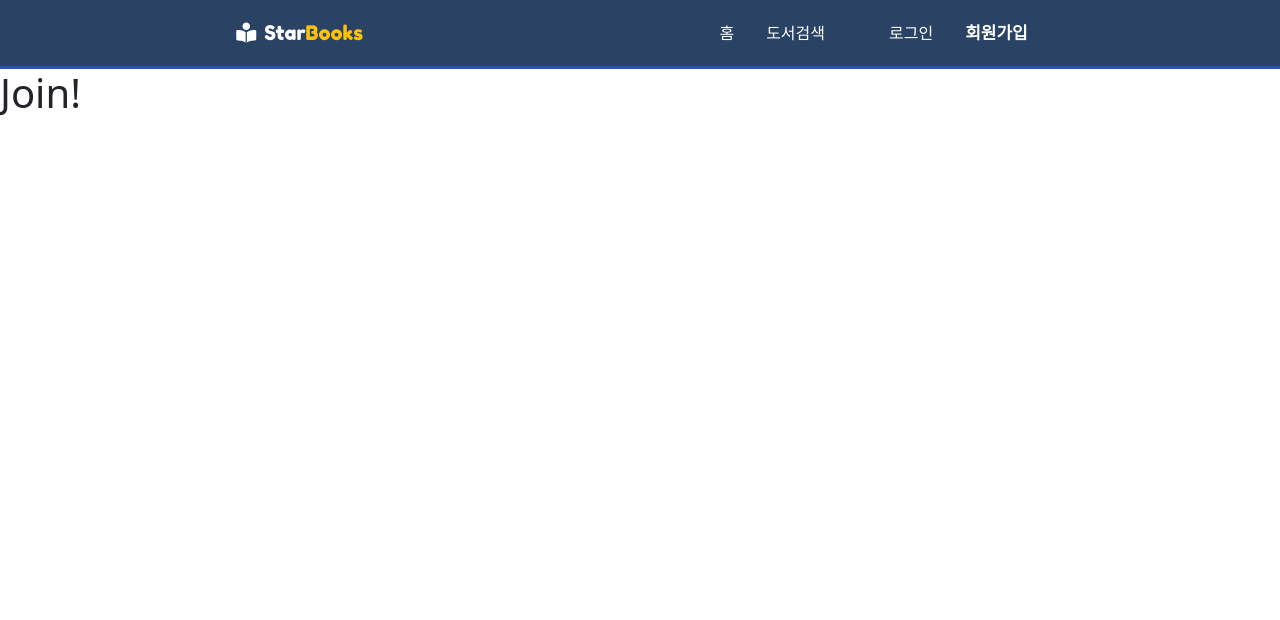
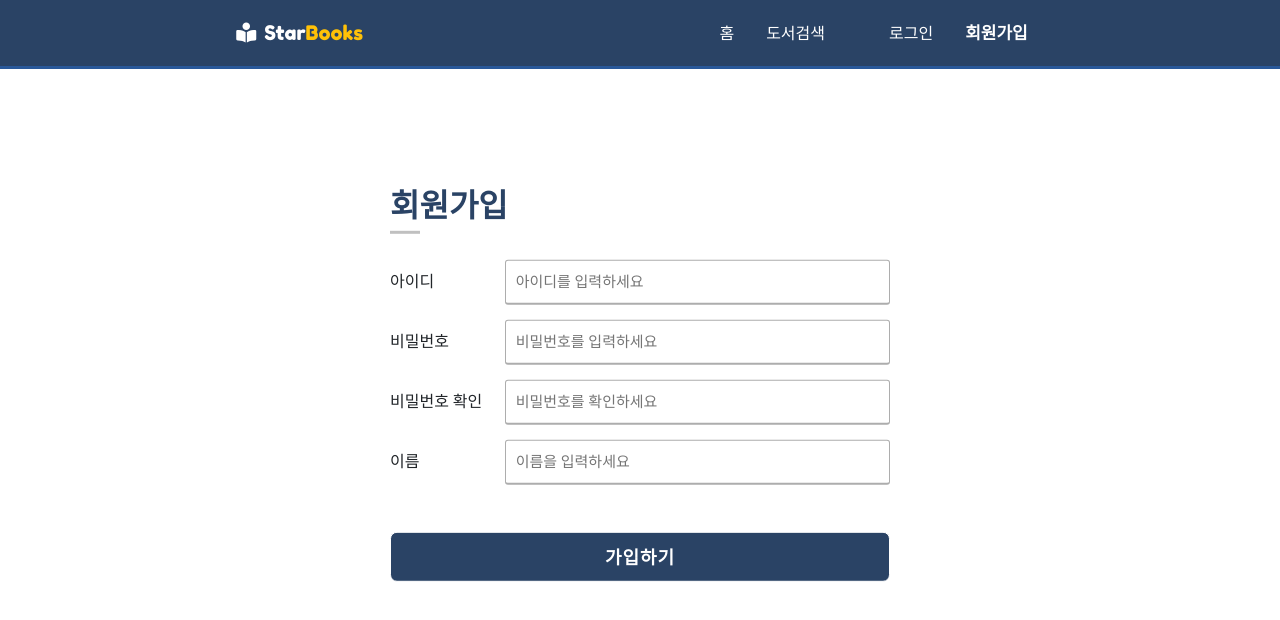
Before and after one commit to GeonwooShin/Toy-project-starbooks, a Vue app: page /#/Join in a window 1280 px wide. Shown: the top 620 px of the page. Built offline with nearby package versions, Linux system fonts and the light colour scheme.

Commit message:
회원가입 창 구현

```diff
--- a/index.html
+++ b/index.html
@@ -12,7 +12,6 @@
   <script src="https://kit.fontawesome.com/24342f7406.js" crossorigin="anonymous"></script>
   <style>
     body {
-      background-color: aqua;
       font-family: 'Roboto', sans-serif;
     }
   </style>
--- a/src/routes/Join.vue
+++ b/src/routes/Join.vue
@@ -1,3 +1,140 @@
 <template>
-  <h1>Join!</h1>
+  <section class="signup">
+    <div class="signup-container">
+      <h2>회원가입</h2>
+      <form>
+        <div class="user-details">
+          <div class="input-box">
+            <span class="details">아이디</span>
+            <input
+              type="text"
+              placeholder="아이디를 입력하세요"
+              required />
+          </div>
+          <div class="input-box">
+            <span class="details">비밀번호</span>
+            <input
+              type="text"
+              placeholder="비밀번호를 입력하세요"
+              required />
+          </div>
+          <div class="input-box">
+            <span class="details">비밀번호 확인</span>
+            <input
+              type="text"
+              placeholder="비밀번호를 확인하세요"
+              required />
+          </div>
+          <div class="input-box">
+            <span class="details">이름</span>
+            <input
+              type="text"
+              placeholder="이름을 입력하세요"
+              required />
+          </div>
+        </div>
+        <div class="button">
+          <input
+            type="submit"
+            value="가입하기" />
+        </div>
+      </form>
+    </div>
+  </section>
 </template>
+
+<script>
+export default {
+
+}
+</script>
+
+<style lang="scss" scoped>
+@import "~/scss/main";
+.signup {
+  margin: 0;
+  padding: 0;
+  font-family: 'Roboto', sans-serif;
+  .signup-container {
+    position: absolute;
+    top: 48%;
+    left: 50%;
+    transform: translate(-50%, -50%);
+    background-color: $white;
+    border-radius: 10px;
+    width: 500px;
+    h2 {
+      color: $primary;
+      font-weight: 700;
+      // text-align: center;
+      padding: 0 0 10px 0;
+      // border-bottom: 1px solid silver;
+      font-family: 'Didact Gothic', sans-serif;
+      position: relative;
+      &::before {
+        content: '';
+        position: absolute;
+        left: 0;
+        bottom: 0;
+        height: 3px;
+        width: 30px;
+        background: silver;
+      }
+    }
+    form{
+      .user-details{
+        padding: 10px 0 10px;
+        .input-box {
+          display: flex;
+          padding: 30px 0;
+          height: 55px;
+          width: 100%;
+          align-items: center;
+          justify-content: center;
+          .details {
+            width: 30%;
+            justify-content: center;
+          }
+          input {
+            width: 100%;
+            height: 45px;
+            border-radius: 3px;
+            border: 1px solid #adadad;
+            padding-left: 10px;
+            font-size: 15px;
+            outline: none;
+            border-bottom-width: 2px;
+            transition: all .3 ease;
+            &:focus,
+            &:valid {
+              border-color: $primary;
+              transition: .2s;
+            }
+          }
+        }
+      }
+      .button {
+        margin-top: 30px;
+        height: 50px;
+        input {
+          width: 100%;
+          height: 100%;
+          outline: none;
+          color: $secondary;
+          background-color: $primary;
+          border: 1px solid;
+          border-radius: 7px;
+          font-size: 18px;
+          font-weight: 700;
+          cursor: pointer;
+          letter-spacing: 1px;
+          &:hover {
+            border-color: $primary;
+            transition: .5s;
+          }
+        }
+      }
+    }
+  }
+}
+</style>
--- a/src/routes/Login.vue
+++ b/src/routes/Login.vue
@@ -55,11 +55,10 @@ export default {
   margin: 0;
   padding: 0;
   font-family: 'Roboto', sans-serif;
-  background: linear-gradient(120deg,#9a8fd3,#2a4365);
   overflow: hidden;
   .signin-container {
     position: absolute;
-    top: 400px;
+    top: 50%;
     left: 50%;
     transform: translate(-50%, -50%);
     background-color: $white;
@@ -129,6 +128,7 @@ export default {
         font-weight: 700;
         cursor: pointer;
         outline: none;
+        letter-spacing: 1px;
         &:hover {
           border-color: $primary;
           transition: .5s;
```
